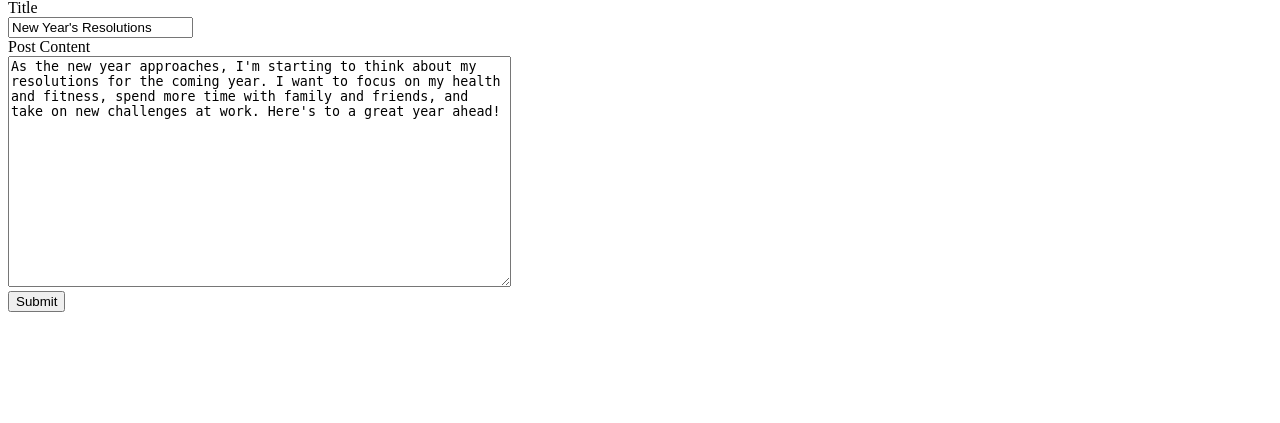
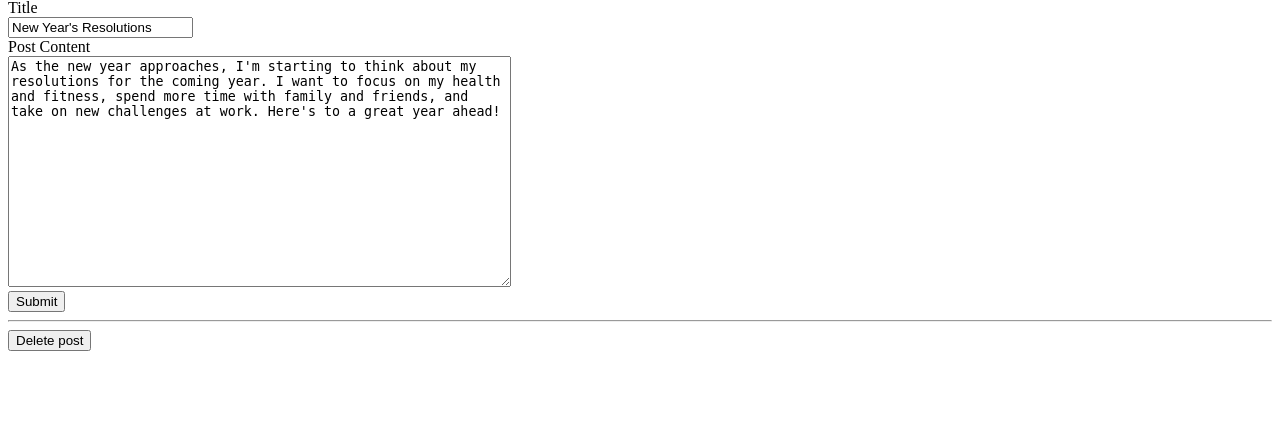
Before and after one commit to vivipu/flask_blog_IT4320, a Flask app: page /1/edit/ in a window 1280 px wide. Shown: the part 154-577 px from the top of the page. Run offline with Flask 3, Linux system fonts and the light colour scheme; data comes from the database, SQL or seed files in the repository; both versions use the stored data as it was after the commit.

Commit message:
added delete functionality

```diff
--- a/app.py
+++ b/app.py
@@ -93,4 +93,20 @@ def edit(id):
 
     return render_template("edit.html", post=post)
 
+#route to delete post, take id as param
+@app.route("/<int:id>/delete/", methods=("POST",))
+def delete(id):
+    #get the post
+    post = get_post(id)
+
+    conn = get_db_connection() #connect to db
+
+    conn.execute("DELETE from posts WHERE id = ?", (id,)) #delete post
+    conn.commit()
+    conn.close()
+
+    flash('"{}" was successfully deleted!'.format(post['title'])) #flash success
+
+    return redirect(url_for("index")) #redirect
+
 app.run()
--- a/templates/edit.html
+++ b/templates/edit.html
@@ -7,7 +7,7 @@
         <br>
         <input type="text" name="title"
                placeholder="Post title"
-               value="{{ request.form['title'] or post ['title'] }}"></input>
+               value="{{ request.form['title'] or post['title'] }}"></input>
         <br>
 
         <label for="content">Post Content</label>
@@ -20,4 +20,8 @@
         <br>
         <button type="submit">Submit</button>
     </form>
+    <hr>
+    <form action="{{ url_for('delete', id=post['id']) }}" method="POST">
+        <input type="submit" value="Delete post" onclick="return confirm('Are you sure you want to delete this post?')">
+    </form>
 {% endblock %}
```
Also changed, not shown: database.db.
